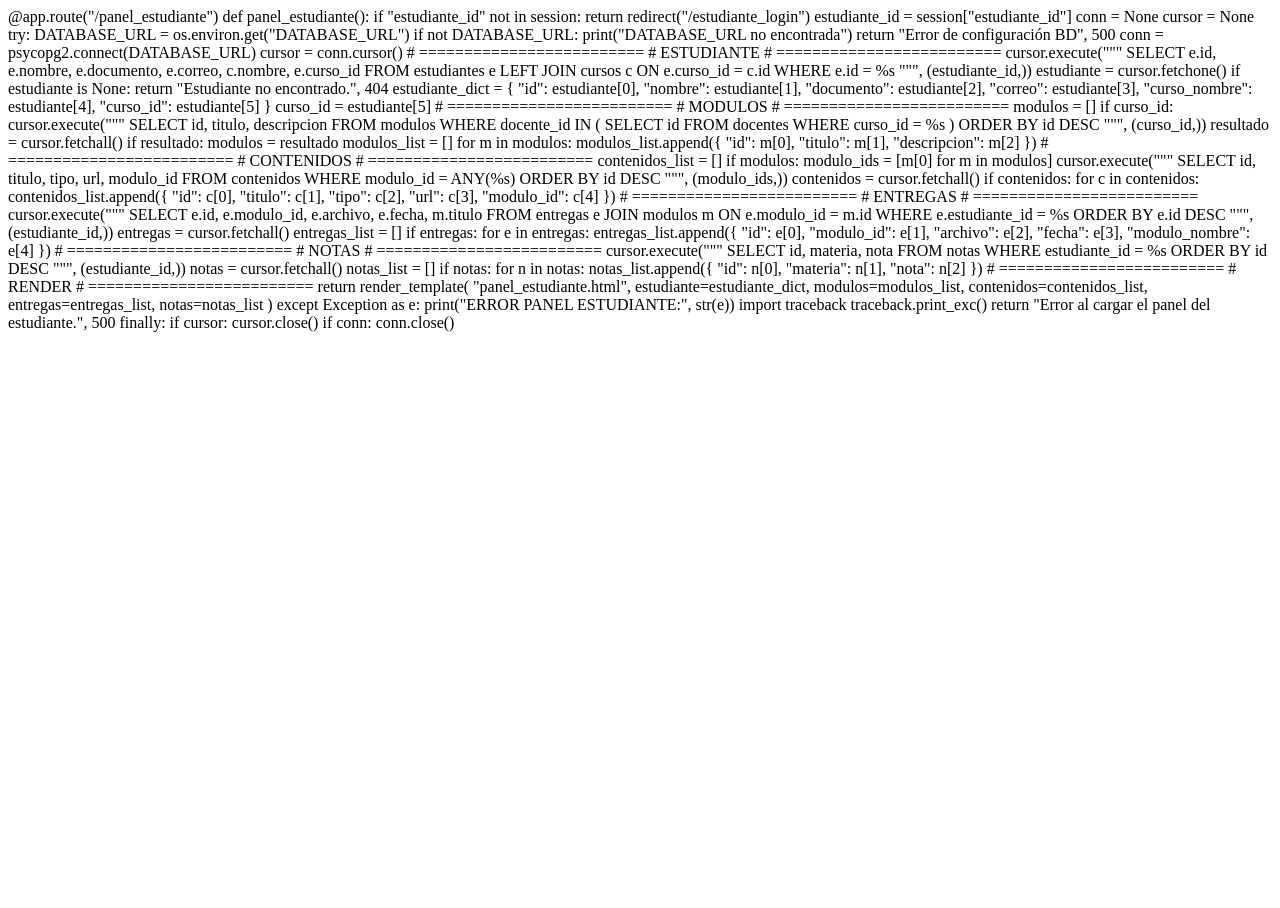
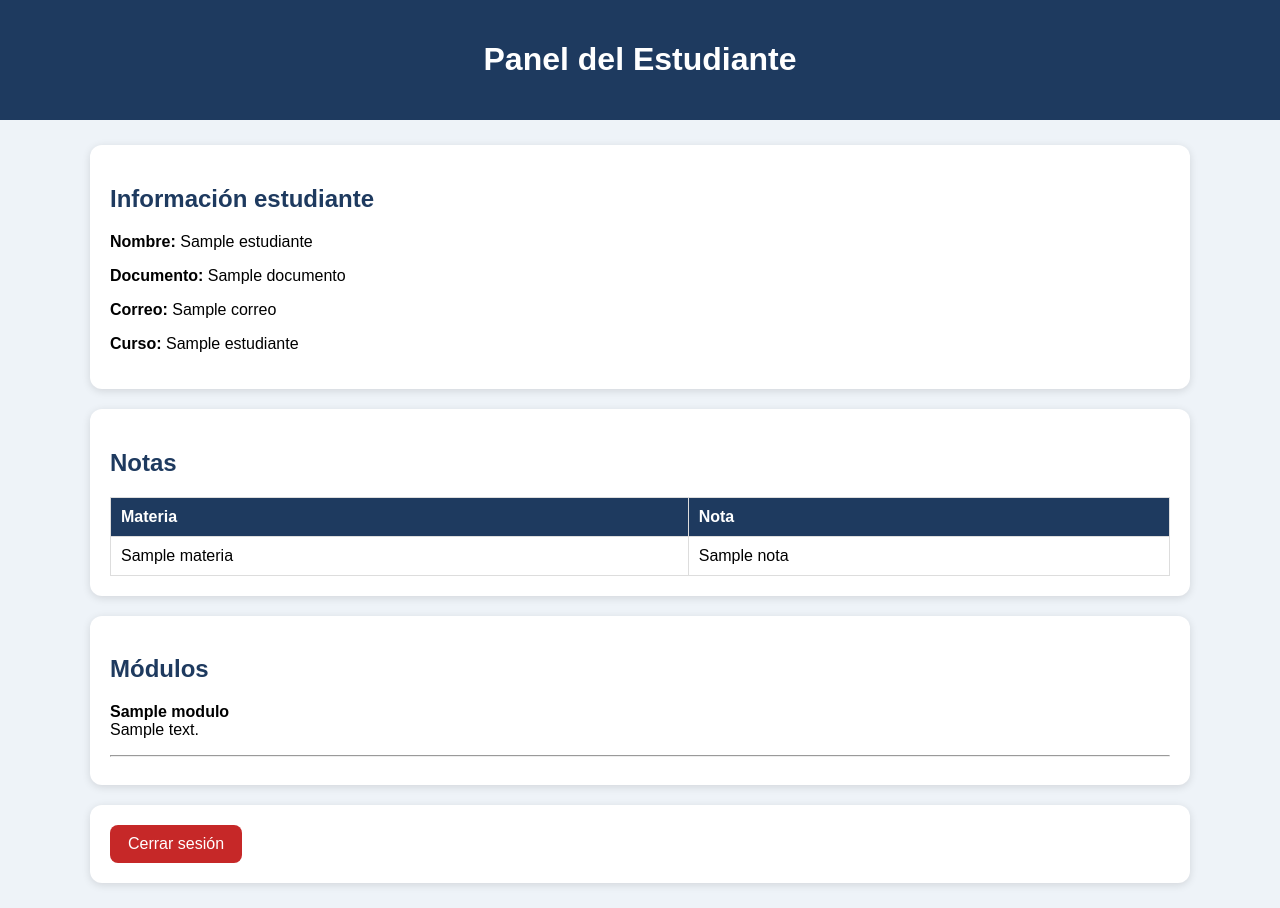
Before and after one commit to Kamerly27/instrenova2026, a Flask app: template templates/panel_estudiante.html in a window 1280 px wide. Before the commit the page ends 332 px from the top, so only its background shows below. Run offline with Flask 3, Linux system fonts and the light colour scheme; the template is opened without the code that fills it: most values are stand-ins (such as "Sample title", 1, 10 or a date in 2020); some libraries are stand-ins or nearby versions.

Commit message:
Arregla panel estudiante html

```diff
--- a/templates/panel_estudiante.html
+++ b/templates/panel_estudiante.html
@@ -1,233 +1,194 @@
-@app.route("/panel_estudiante")
-def panel_estudiante():
+<!DOCTYPE html>
+<html lang="es">
 
-    if "estudiante_id" not in session:
-        return redirect("/estudiante_login")
+<head>
 
-    estudiante_id = session["estudiante_id"]
+<meta charset="UTF-8">
 
-    conn = None
-    cursor = None
+<meta name="viewport"
+content="width=device-width,initial-scale=1">
 
-    try:
+<title>Panel Estudiante</title>
 
-        DATABASE_URL = os.environ.get("DATABASE_URL")
+<style>
 
-        if not DATABASE_URL:
-            print("DATABASE_URL no encontrada")
-            return "Error de configuración BD", 500
+body{
 
-        conn = psycopg2.connect(DATABASE_URL)
-        cursor = conn.cursor()
+font-family:Arial,sans-serif;
+background:#eef3f8;
+margin:0;
+padding:0;
 
-        # =========================
-        # ESTUDIANTE
-        # =========================
+}
 
-        cursor.execute("""
-            SELECT
-                e.id,
-                e.nombre,
-                e.documento,
-                e.correo,
-                c.nombre,
-                e.curso_id
-            FROM estudiantes e
-            LEFT JOIN cursos c
-                ON e.curso_id = c.id
-            WHERE e.id = %s
-        """, (estudiante_id,))
+header{
 
-        estudiante = cursor.fetchone()
+background:#1e3a5f;
+color:white;
+padding:20px;
+text-align:center;
 
-        if estudiante is None:
-            return "Estudiante no encontrado.", 404
+}
 
-        estudiante_dict = {
-            "id": estudiante[0],
-            "nombre": estudiante[1],
-            "documento": estudiante[2],
-            "correo": estudiante[3],
-            "curso_nombre": estudiante[4],
-            "curso_id": estudiante[5]
-        }
+.contenedor{
 
-        curso_id = estudiante[5]
+width:90%;
+max-width:1100px;
+margin:25px auto;
 
-        # =========================
-        # MODULOS
-        # =========================
+}
 
-        modulos = []
+.tarjeta{
 
-        if curso_id:
+background:white;
+padding:20px;
+border-radius:12px;
+box-shadow:0 2px 8px rgba(0,0,0,.12);
+margin-bottom:20px;
 
-            cursor.execute("""
-                SELECT
-                    id,
-                    titulo,
-                    descripcion
-                FROM modulos
-                WHERE docente_id IN (
+}
 
-                    SELECT id
-                    FROM docentes
-                    WHERE curso_id = %s
+h2{
 
-                )
-                ORDER BY id DESC
-            """, (curso_id,))
+color:#1e3a5f;
 
-            resultado = cursor.fetchall()
+}
 
-            if resultado:
-                modulos = resultado
+table{
 
-        modulos_list = []
+width:100%;
+border-collapse:collapse;
 
-        for m in modulos:
+}
 
-            modulos_list.append({
+th{
 
-                "id": m[0],
-                "titulo": m[1],
-                "descripcion": m[2]
+background:#1e3a5f;
+color:white;
 
-            })
+}
 
-        # =========================
-        # CONTENIDOS
-        # =========================
+td,th{
 
-        contenidos_list = []
+padding:10px;
+border:1px solid #ddd;
+text-align:left;
 
-        if modulos:
+}
 
-            modulo_ids = [m[0] for m in modulos]
+a{
 
-            cursor.execute("""
-                SELECT
-                    id,
-                    titulo,
-                    tipo,
-                    url,
-                    modulo_id
-                FROM contenidos
-                WHERE modulo_id = ANY(%s)
-                ORDER BY id DESC
-            """, (modulo_ids,))
+color:#1e3a5f;
 
-            contenidos = cursor.fetchall()
+}
 
-            if contenidos:
+.logout{
 
-                for c in contenidos:
+display:inline-block;
+background:#c62828;
+color:white;
+padding:10px 18px;
+text-decoration:none;
+border-radius:8px;
 
-                    contenidos_list.append({
+}
 
-                        "id": c[0],
-                        "titulo": c[1],
-                        "tipo": c[2],
-                        "url": c[3],
-                        "modulo_id": c[4]
+</style>
 
-                    })
+</head>
 
-        # =========================
-        # ENTREGAS
-        # =========================
+<body>
 
-        cursor.execute("""
-            SELECT
-                e.id,
-                e.modulo_id,
-                e.archivo,
-                e.fecha,
-                m.titulo
-            FROM entregas e
-            JOIN modulos m
-                ON e.modulo_id = m.id
-            WHERE e.estudiante_id = %s
-            ORDER BY e.id DESC
-        """, (estudiante_id,))
+<header>
 
-        entregas = cursor.fetchall()
+<h1>Panel del Estudiante</h1>
 
-        entregas_list = []
+</header>
 
-        if entregas:
+<div class="contenedor">
 
-            for e in entregas:
+<div class="tarjeta">
 
-                entregas_list.append({
+<h2>Información estudiante</h2>
 
-                    "id": e[0],
-                    "modulo_id": e[1],
-                    "archivo": e[2],
-                    "fecha": e[3],
-                    "modulo_nombre": e[4]
+<p><strong>Nombre:</strong>
+{{ estudiante.nombre }}</p>
 
-                })
+<p><strong>Documento:</strong>
+{{ estudiante.documento }}</p>
 
-        # =========================
-        # NOTAS
-        # =========================
+<p><strong>Correo:</strong>
+{{ estudiante.correo }}</p>
 
-        cursor.execute("""
-            SELECT
-                id,
-                materia,
-                nota
-            FROM notas
-            WHERE estudiante_id = %s
-            ORDER BY id DESC
-        """, (estudiante_id,))
+<p><strong>Curso:</strong>
+{{ estudiante.curso_nombre }}</p>
 
-        notas = cursor.fetchall()
+</div>
 
-        notas_list = []
+<div class="tarjeta">
 
-        if notas:
+<h2>Notas</h2>
 
-            for n in notas:
+<table>
 
-                notas_list.append({
+<tr>
 
-                    "id": n[0],
-                    "materia": n[1],
-                    "nota": n[2]
+<th>Materia</th>
+<th>Nota</th>
 
-                })
+</tr>
 
-        # =========================
-        # RENDER
-        # =========================
+{% for nota in notas %}
 
-        return render_template(
+<tr>
 
-            "panel_estudiante.html",
+<td>{{ nota.materia }}</td>
+<td>{{ nota.nota }}</td>
 
-            estudiante=estudiante_dict,
-            modulos=modulos_list,
-            contenidos=contenidos_list,
-            entregas=entregas_list,
-            notas=notas_list
+</tr>
 
-        )
+{% endfor %}
 
-    except Exception as e:
+</table>
 
-        print("ERROR PANEL ESTUDIANTE:", str(e))
+</div>
 
-        import traceback
-        traceback.print_exc()
+<div class="tarjeta">
 
-        return "Error al cargar el panel del estudiante.", 500
+<h2>Módulos</h2>
 
-    finally:
+{% for m in modulos %}
 
-        if cursor:
-            cursor.close()
+<p>
 
-        if conn:
-            conn.close()
+<strong>{{m.titulo}}</strong>
+
+<br>
+
+{{m.descripcion}}
+
+</p>
+
+<hr>
+
+{% endfor %}
+
+</div>
+
+<div class="tarjeta">
+
+<a
+class="logout"
+href="/logout">
+
+Cerrar sesión
+
+</a>
+
+</div>
+
+</div>
+
+</body>
+
+</html>
```
